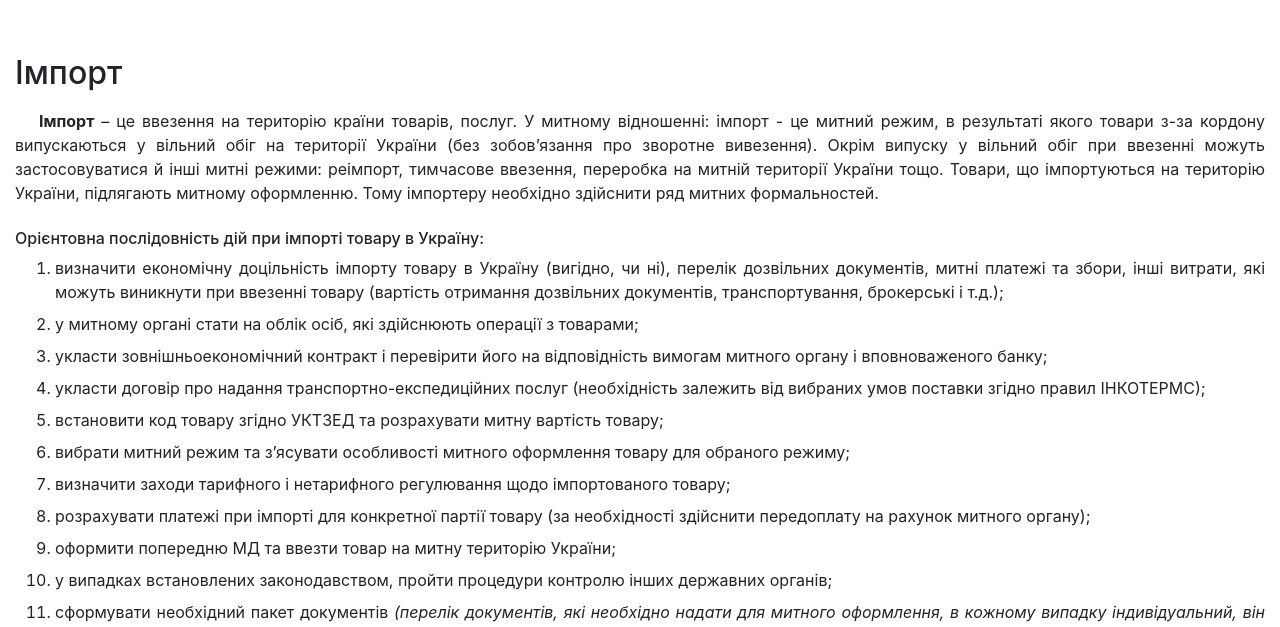
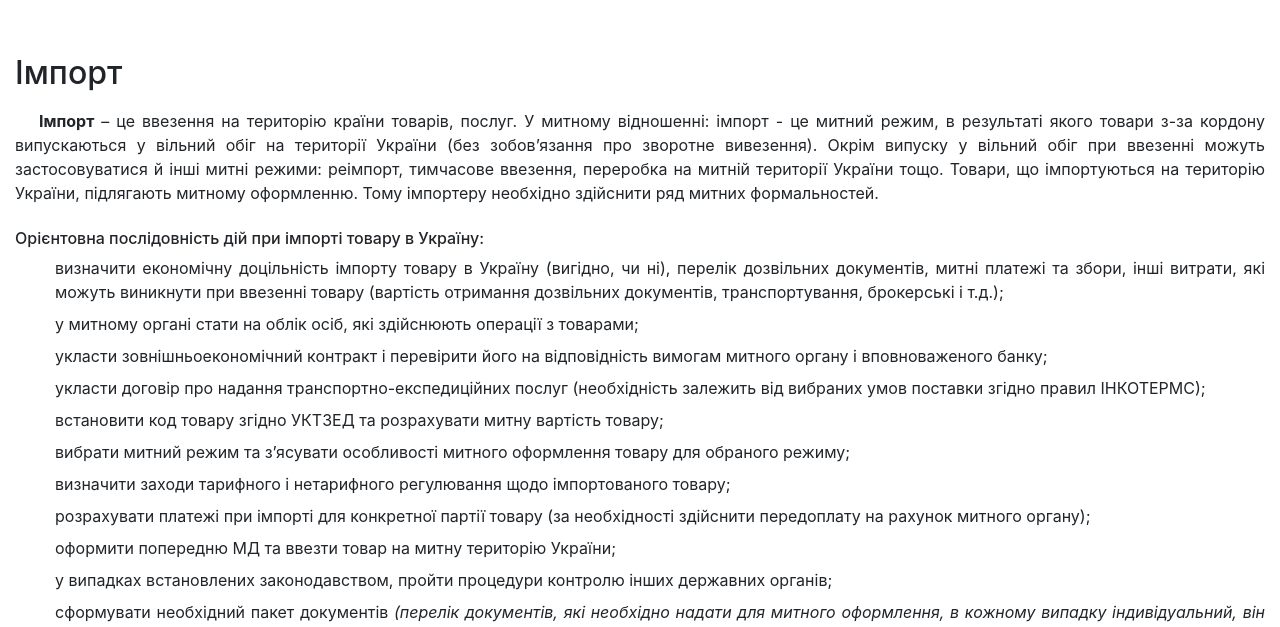
Before and after one commit to brokergor/brokergor.github.io, a plain HTML site: page index.html in a window 1280 px wide. Shown: the part 2913-3540 px from the top of the page. Drawn offline with nearby package versions, Linux system fonts and the light colour scheme.

Commit message:
Update index.html

```diff
--- a/index.html
+++ b/index.html
@@ -47,7 +47,7 @@
             text-indent: 1.5rem;
             text-align: justify;
         }
-        #export, #import, #eur1{
+        #export li, #import li, #eur1 li{
             list-style-type: none;
         }
     </style>
```
